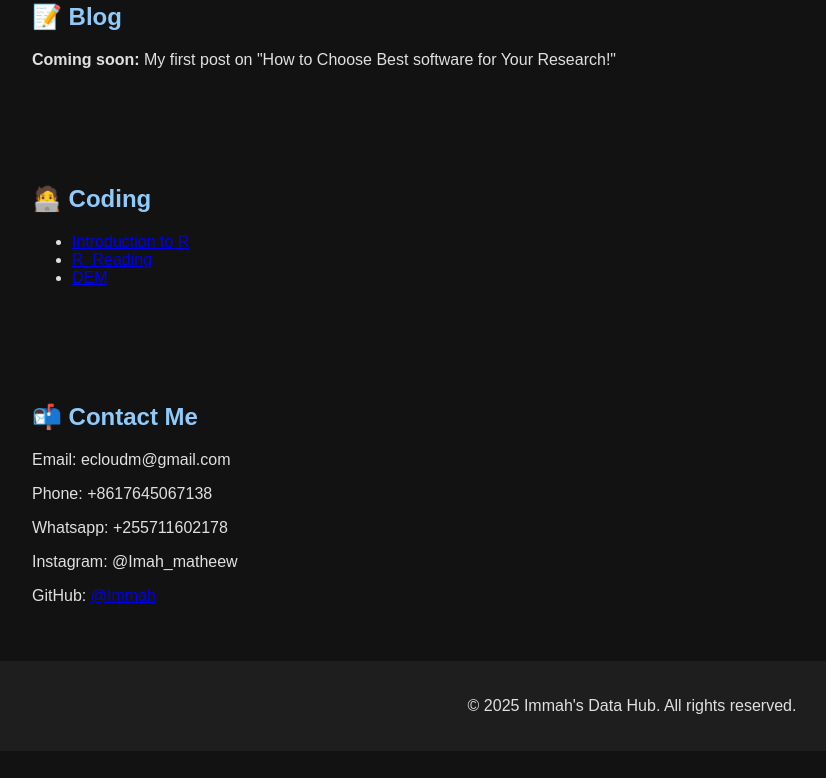
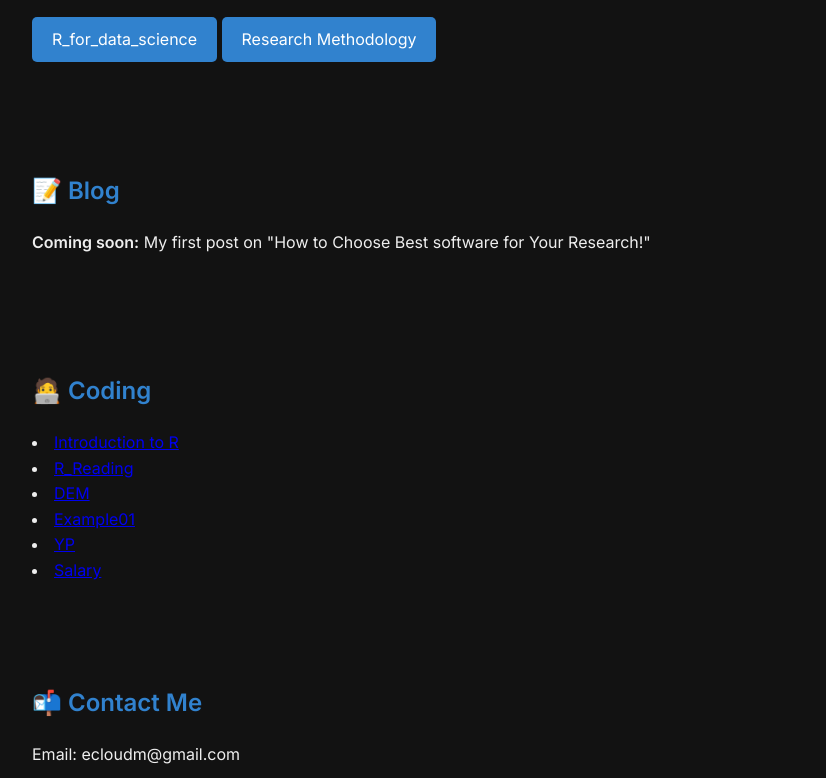
Before and after one commit to EC-GID/Immah.github.io, a plain HTML site: page index.Html in a window 1280 px wide. Shown: the part 1302-2080 px from the top of the page, without its empty margins (8-834 px from the left). Before the commit the page ends 2053 px from the top, so only its background shows below. Drawn offline with Linux system fonts and the light colour scheme.

Commit message:
improved layout

```diff
--- a/index.Html
+++ b/index.Html
@@ -5,57 +5,87 @@
     <meta name="viewport" content="width=device-width, initial-scale=1.0" />
     <title>Data Analysis By Immah</title>
     <style>
+        :root {
+            --dark-bg: #121212;
+            --light-text: #eeeeee;
+            --accent-color: #3182ce;
+            --card-bg: #1e1e1e;
+        }
+
         body {
-      background-color: #121212;
-      color: #e0e0e0;
-      font-family: Arial, sans-serif;
+            background-color: var(--dark-bg);
+            color: var(--light-text);
+            font-family: 'Inter', system-ui, -apple-system, sans-serif;
             margin: 0;
             padding: 0;
+            line-height: 1.6;
         }
+
         header, nav, footer {
-      background-color: #1e1e1e;
+            background-color: var(--card-bg);
             padding: 20px;
             text-align: center;
         }
+
         nav a {
-      color: #90caf9;
+            color: var(--light-text);
+            text-decoration: none;
             margin: 0 15px;
-      text-decoration: none;
+            font-size: 1.1rem;
+            transition: color 0.3s;
         }
+
+        nav a:hover {
+            color: var(--accent-color);
+        }
+
         section {
             padding: 40px;
+            max-width: 1200px;
+            margin: 0 auto;
         }
+
         h1, h2 {
-      color: #90caf9;
+            color: var(--accent-color);
         }
         .download-link a {
-      color: #ffcc80;
-      display: block;
-      margin-top: 10px;
+            display: inline-block;
+            background-color: var(--accent-color);
+            color: white;
+            padding: 10px 20px;
+            border-radius: 5px;
+            text-decoration: none;
+            margin: 10px 0;
+            transition: all 0.3s;
+        }
+
+        .download-link a:hover {
+            background-color: #2c5282;
+            transform: translateY(-2px);
         }
     </style>
+    <link href="https://fonts.googleapis.com/css2?family=Inter:wght@400;600&display=swap" rel="stylesheet">
 </head>
 <body>
     <header>
-    <h1>Immah's Data Analysis Hub 👑</h1>
-    <p>Learn R, Python, and data skills that rule!</p>
+        <h1>Immah's Data Analysis Hub </h1>
+        <p>Learn R Python  SPSS  SAS  ArcGIS pro  and data skills that rule!</p>
     </header>
 
     <nav>
         <a href="#home">Home</a>
-    <a href="#Data">Data</Data></a>
+        <a href="#data">Data</a>
         <a href="#notes">Notes</a>
         <a href="#books">Books</a>
-    <a href="#blog">Blog</a>
         <a href="#contact">Contact</a>
     </nav>
-
   <section id="home">
     <h2>Welcome to My Data World!</h2>
     <p>Hi, I'm Immah 👋 — a data scientist passionate about teaching data analysis using R and Python. Here you'll find resources, tutorials, and downloadable materials to guide you from beginner to pro.</p>
   </section>
   <section id="Data">
     <h2>📓 Data</h2>
+    <div class="download-link"></div>
     <ul>
       <li><a href="Data/Argentina-bilateral-instruments-1810-2023.csv" download>Argentina</a></li>
       <li><a href="Data/Salary.xlsx" download>Salary</a></li>
@@ -63,10 +93,12 @@
       <li><a href="Data/Matched_CHM_with_OptimalWindowSize.csv" download>Matched_CHM</a></li>
       <li><a href="Data/Optimal_ws.csv" download>Optimal_ws</a></li>
       <li><a href="Data/YP.txt" download>YP</a></li>
+      <li><a href="Data/Data example01.xls" download>Example01</a></li>
     </ul>
     </section>
   <section id="notes">
     <h2>📕 Notes</h2>
+    <div class="download-link"></div>
     <ul>
       <li><a href="notes/Data_Cleaning_and_Preprocessing_for_Data_Science_Beginners.pdf" download>Clean_Process</a></li>
       <li><a href="notes/Forestry Applications of Airborne Laser Scanning_ Concepts and Case Studies.pdf" download>LiDAR</a></li>
@@ -85,6 +117,7 @@
       <a href="Books/PythonNotesForProfessionals.pdf" download>Python for Professional</a>
       <a href="Books/The Art of R_programming.pdf" download>The art of R_programming</a>
       <a href="Books/R_for_data_science.pdf" download>R_for_data_science</a>
+      <a href="Books/Research Methodology.pdf" download>Research Methodology</a>
     </div>
   </section>
 
@@ -94,10 +127,14 @@
   </section>
   <section id="codes's scripts">
     <h2>🧑‍💻 Coding</h2>
-    <ul>
+    <div class="download-link"></div>
+    </ul>
       <li><a href="Scripts/Reading_code.R" download>Introduction to R</a></li>
       <li><a href="Scripts/Step by step reading and analysis lidR.R" download>R_Reading</a></li>
       <li><a href="Scripts/Digital terrain model.R" download>DEM</a></li>
+      <li><a href="Scripts/Data example 01.R" download>Example01</a></li>
+      <li><a href="Scripts/YP.R" download>YP</a></li>
+      <li><a href="Scripts/Salary.R" download>Salary</a></li>
     </ul>
   </section>
 
@@ -107,7 +144,7 @@
     <p>Phone: +8617645067138</p>
     <p>Whatsapp: +255711602178</p>
     <p>Instagram: @Imah_matheew</p>
-    <p>GitHub: <a href="https://github.com/Immah" target="_blank">@Immah</a></p>
+    <p>GitHub: <a href="https://github.com/EC-GID" target="_blank">@Immah</a></p>
   </section>
 
   <footer>
```
Also changed, not shown: 6 other files. Lines whose indentation alone changed are shown as unchanged.
